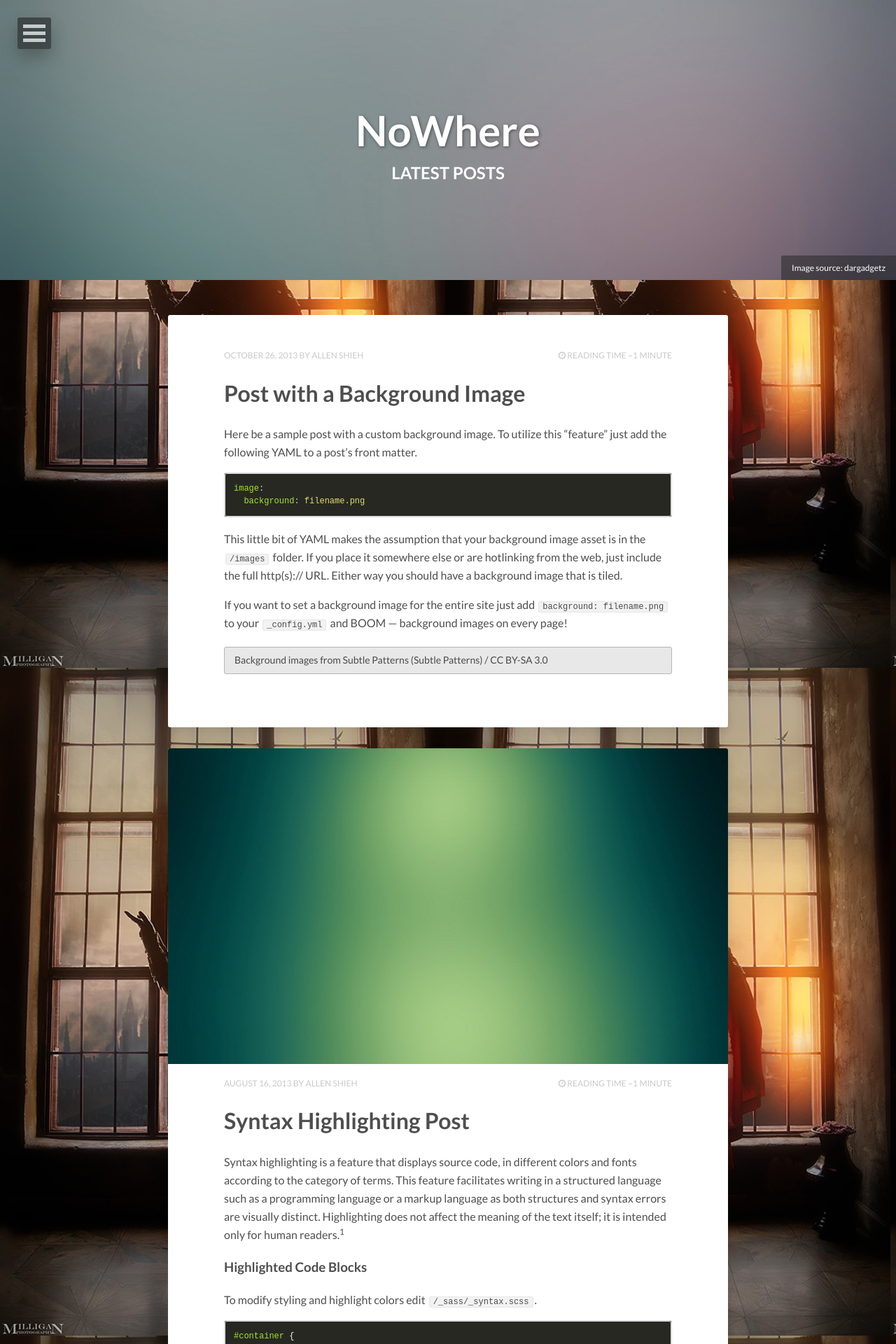
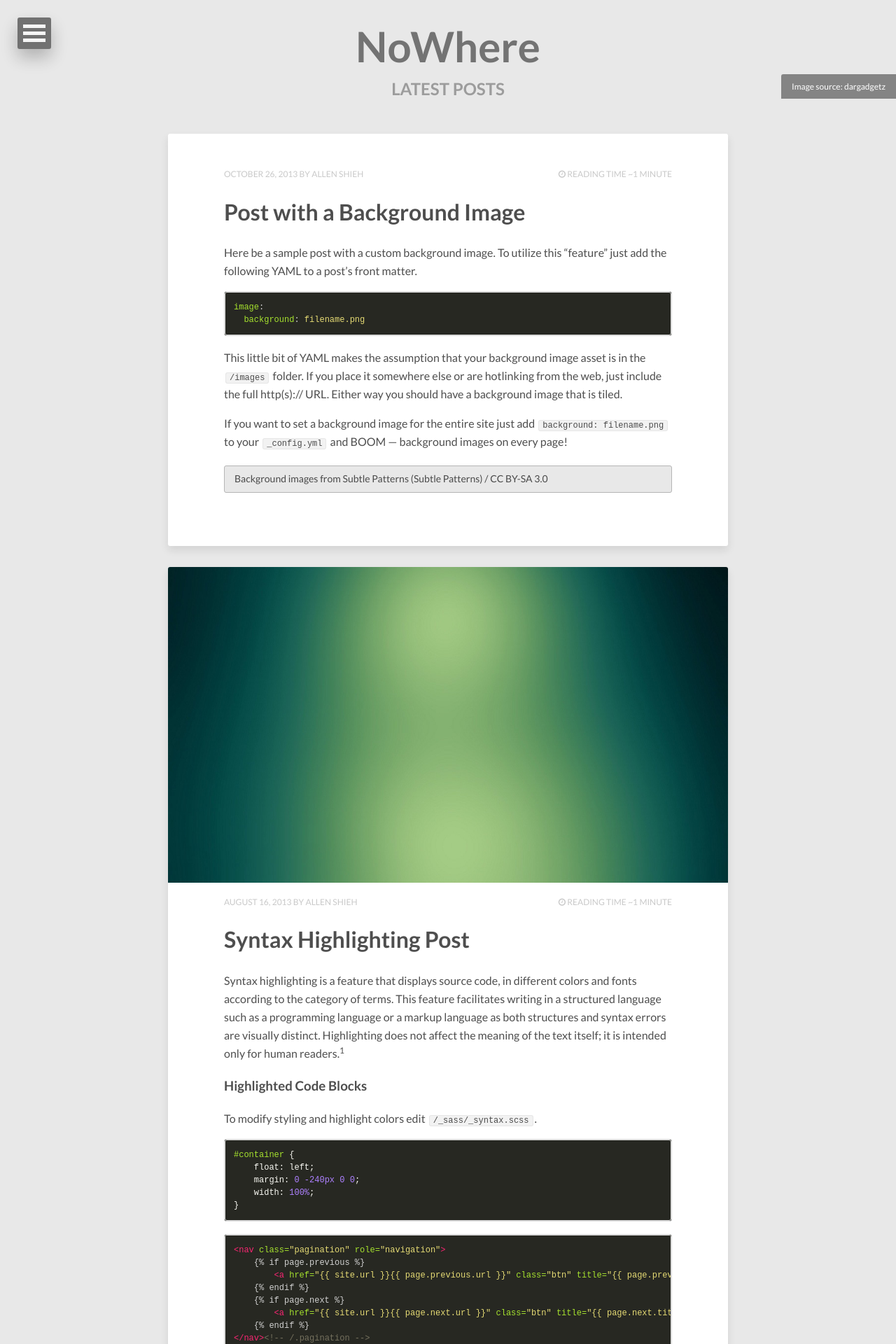
Before and after one commit to AllenShieh/AllenShieh.github.io, a Jekyll site: the page built from index.html, in a window 1280 px wide. Shown: the top 1920 px of the page at 70% size. Built offline with Jekyll 4.4.1, drawn with Linux system fonts in a browser that asks for light colours; nearby versions of some CDN libraries; the list of posts is cut into pages by our own code.

Commit message:
background

```diff
--- a/_config.yml
+++ b/_config.yml
@@ -26,7 +26,7 @@ owner:
   google_plus:
 
 # Background image to be tiled on all pages
-background: ac.jpg
+background:
 
 # Analytics and webmaster tools stuff goes here
 google_analytics:
--- a/index.html
+++ b/index.html
@@ -5,7 +5,7 @@ description: "Describe this nonsense."
 tags: [Jekyll, theme, themes, responsive, blog, modern]
 comments: false
 image:
-  feature: abstract-1.jpg
+  feature:
   credit: dargadgetz
   creditlink: http://www.dargadgetz.com/ios-7-abstract-wallpaper-pack-for-iphone-5-and-ipod-touch-retina/
 ---
```
